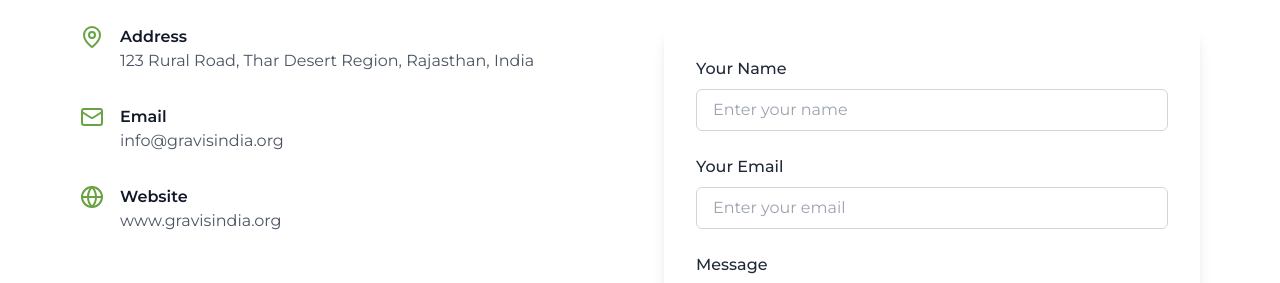
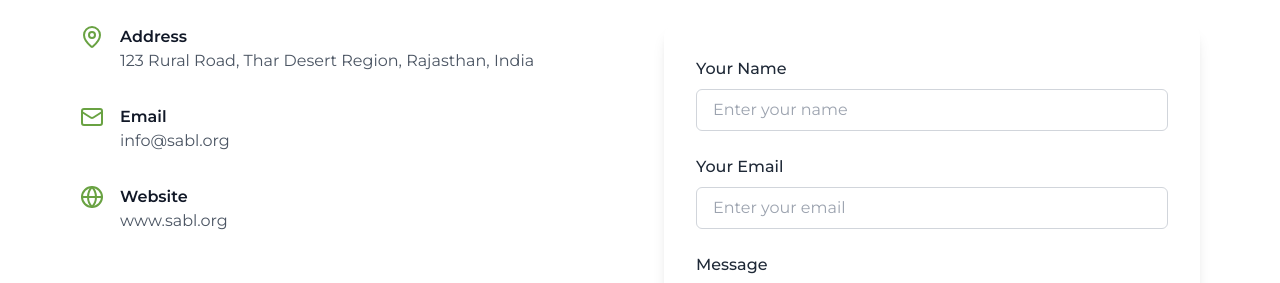
Before and after one commit to designervj/ngo-demo, a React (Vite) app: page / in a window 1280 px wide. Shown: the part 4720-5003 px from the top of the page. Built offline with nearby package versions, Linux system fonts and the light colour scheme.

Commit message:
design change code

```diff
--- a/src/components/sections/ContactUs.tsx
+++ b/src/components/sections/ContactUs.tsx
@@ -32,7 +32,7 @@
               <Mail className="w-6 h-6 text-[#69a242]" />
               <div>
                 <h4 className="font-semibold text-gray-900">Email</h4>
-                <p className="text-gray-600">info@gravisindia.org</p>
+                <p className="text-gray-600">info@sabl.org</p>
               </div>
             </div>
 
@@ -40,7 +40,7 @@
               <Globe className="w-6 h-6 text-[#69a242]" />
               <div>
                 <h4 className="font-semibold text-gray-900">Website</h4>
-                <p className="text-gray-600">www.gravisindia.org</p>
+                <p className="text-gray-600">www.sabl.org</p>
               </div>
             </div>
           </div>
```
